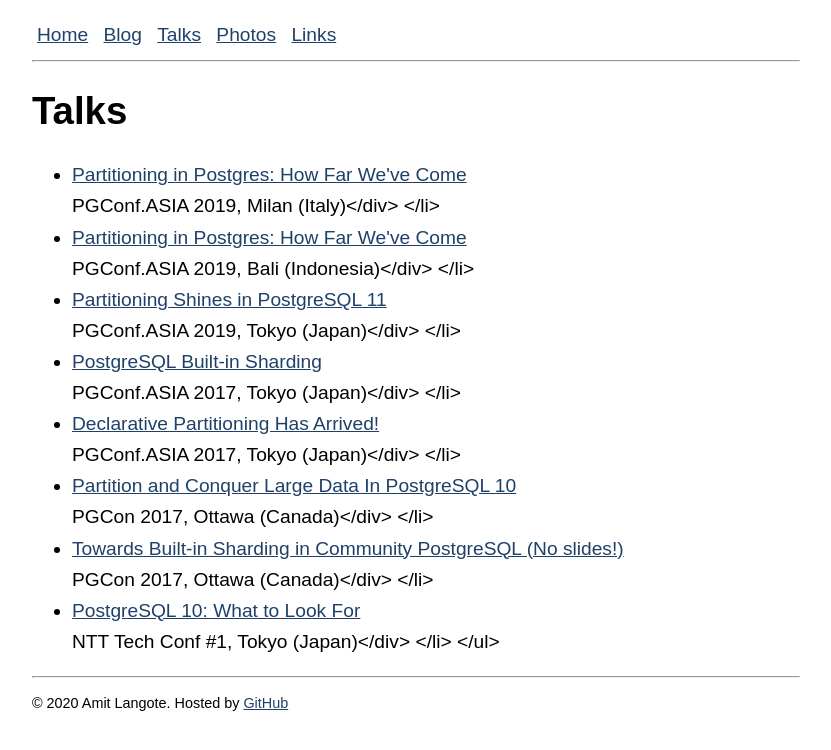
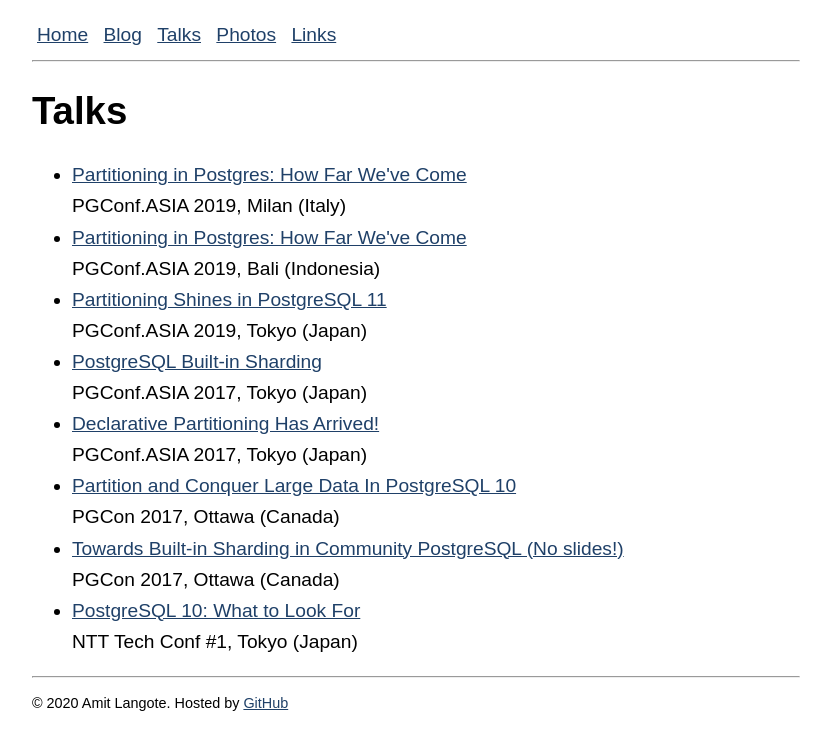
Before and after one commit to amitlan/website, a Jekyll site: the page built from talks/index.md, in a window 1280 px wide. Shown: the top 750 px of the page, without its empty margins (224-1055 px from the left). Built offline with Jekyll 4.4.1, drawn with Linux system fonts in a browser that asks for light colours.

Commit message:
markup glitch

```diff
--- a/talks/index.md
+++ b/talks/index.md
@@ -6,7 +6,7 @@ title: Talks
   {% for post in site.tags["talks"] %}
     <li>
       <a href="{{ post.external_url }}">{{ post.title }}</a>
-      <div class="publish-date"><time pubdate="">{{ post.description }}</div>
+      <div class="text">{{ post.description }}</div>
     </li>
   {% endfor %}
 </ul>
```
Also changed, not shown: bookmarks/index.md (+1 -1 lines).
